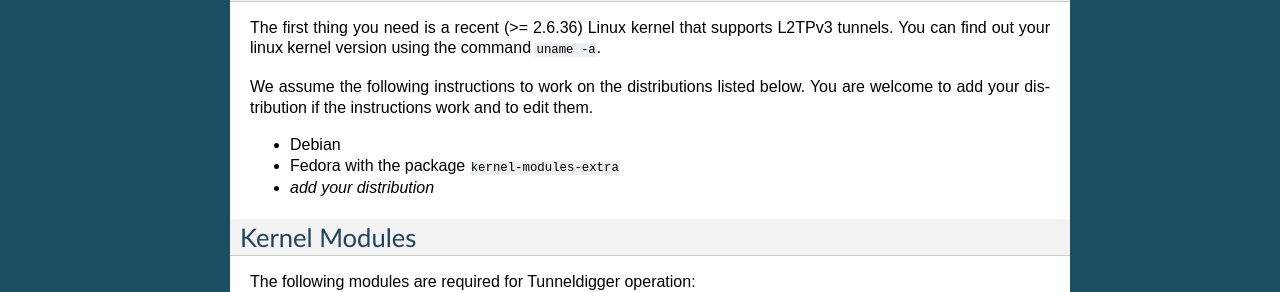
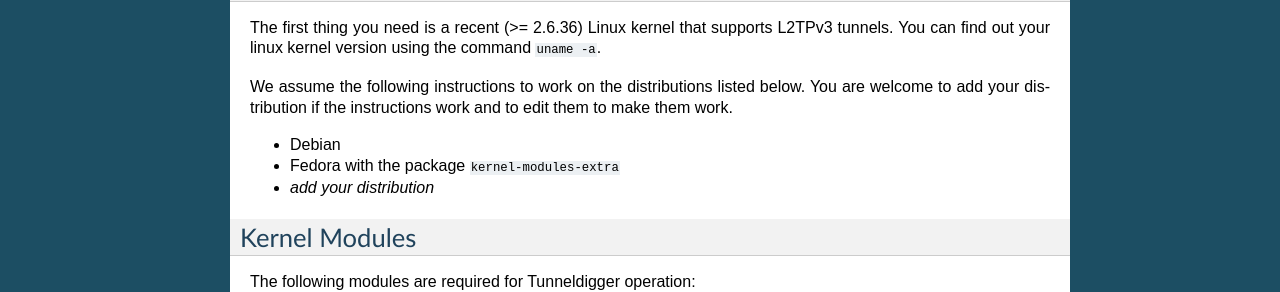
Before and after one commit to wlanslovenija/tunneldigger, a Sphinx documentation site: the page built from docs/server.rst, in a window 1280 px wide and 900 px high, scrolled down 431 px. Shown: the part 182-474 px from the top of the window. Built offline with Sphinx 7.4.7, drawn with Linux system fonts in a browser that asks for light colours.

Commit message:
add purpose of edit

```diff
--- a/docs/server.rst
+++ b/docs/server.rst
@@ -39,7 +39,7 @@ The first thing you need is a recent (>= 2.6.36) Linux kernel that supports L2TP
 tunnels. You can find out your linux kernel version using the command ``uname -a``.
 
 We assume the following instructions to work on the distributions listed below.
-You are welcome to add your distribution if the instructions work and to edit them.
+You are welcome to add your distribution if the instructions work and to edit them to make them work.
 
 * Debian
 * Fedora with the package ``kernel-modules-extra``
```
